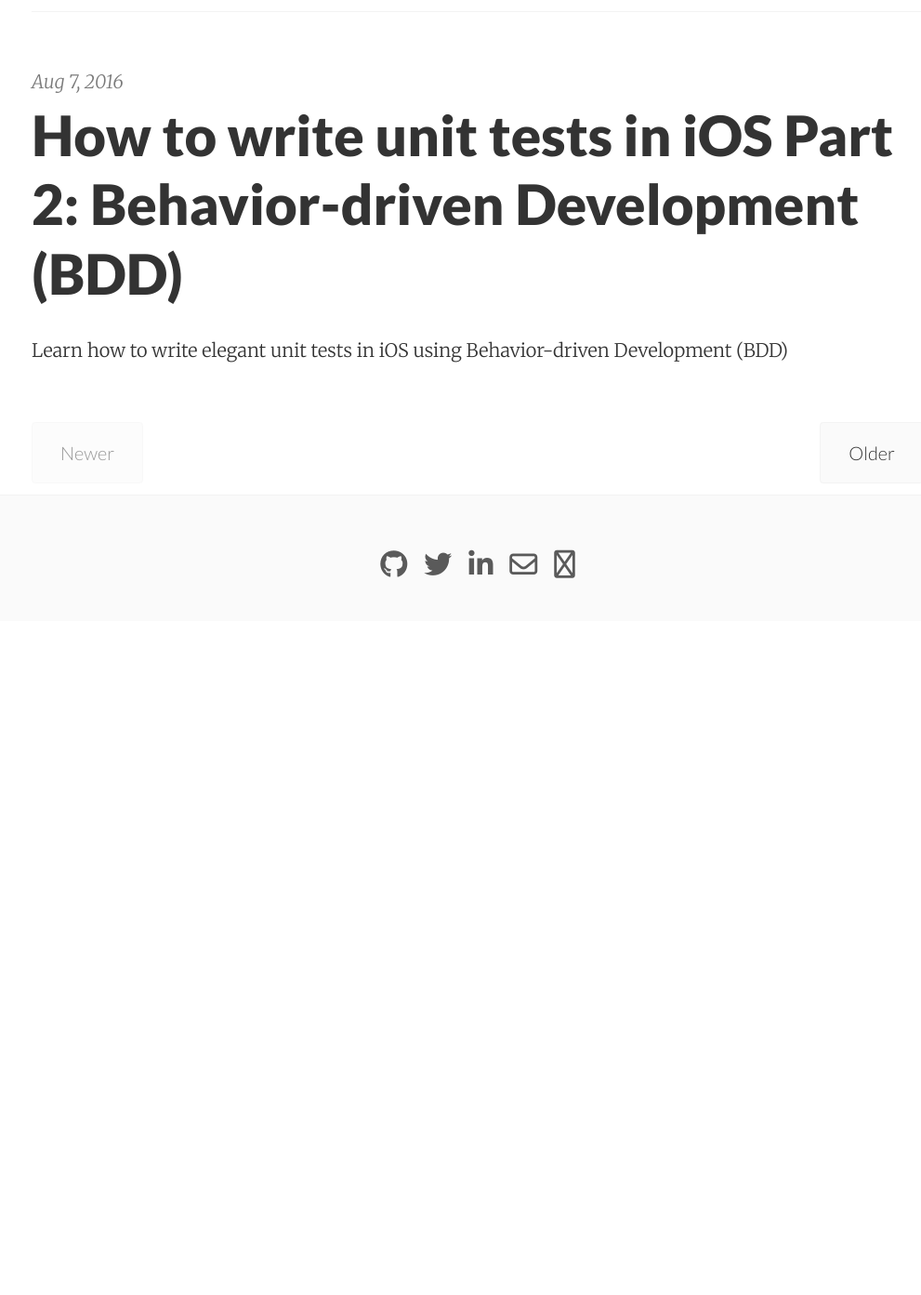
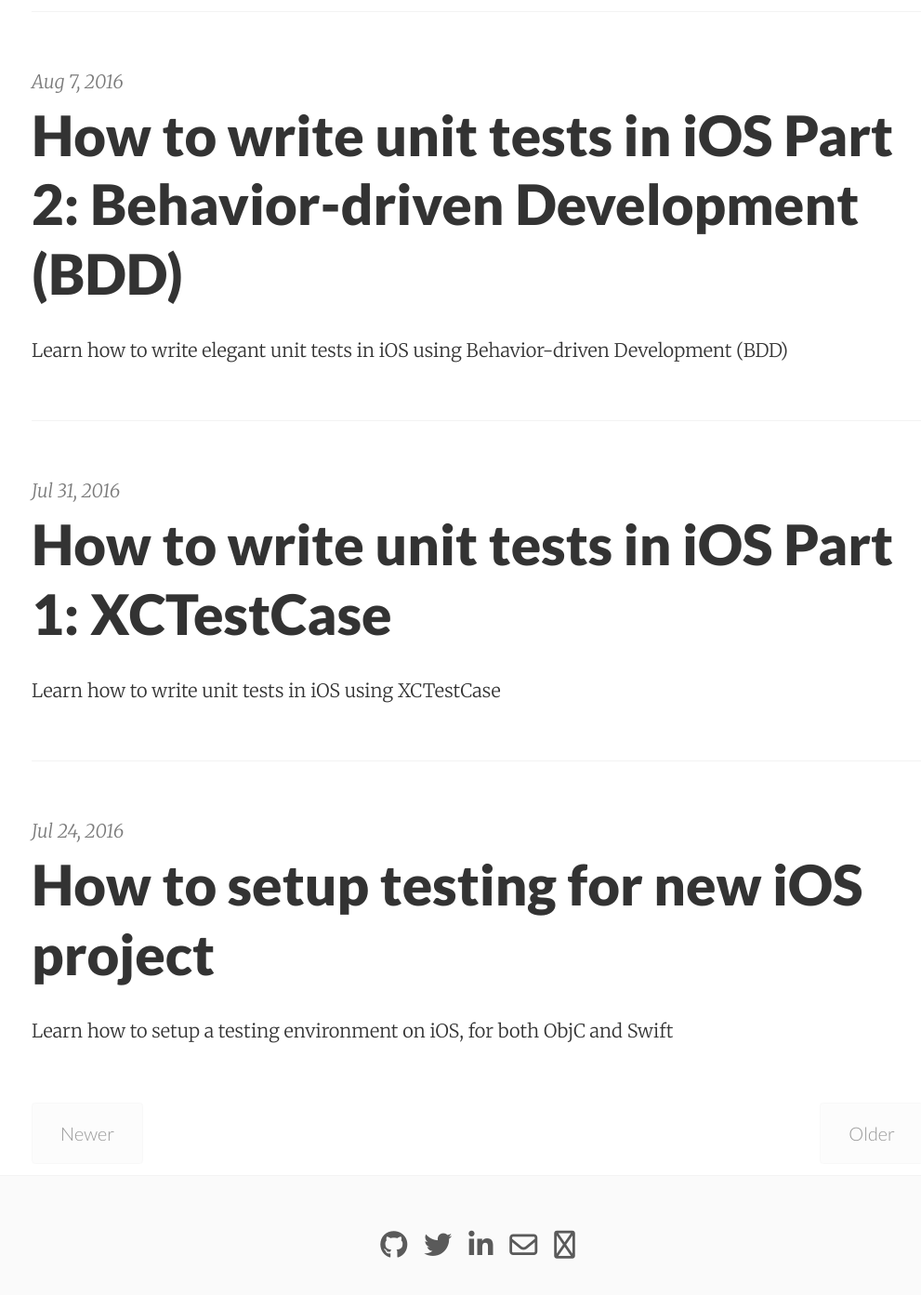
Before and after one commit to hoang-tran/hoang-tran.github.io, a Jekyll site: the page built from index.html, in a window 1280 px wide and 1400 px high, scrolled down 1220 px. Shown: the top 1393 px of the window at 93% size, without its empty margins (126-1117 px from the left). Built offline with Jekyll 4.4.1, drawn with Linux system fonts in a browser that asks for light colours; nearby versions of some CDN libraries; the list of posts is cut into pages by our own code; before the commit the page ends 1888 px from its top, so only the background shows below that.

Commit message:
show 20 posts per page

```diff
--- a/_config.yml
+++ b/_config.yml
@@ -113,7 +113,7 @@
 redcarpet:
   extensions: ['smart', 'tables', 'with_toc_data']
 permalink:    pretty
-paginate:     4
+paginate:     20
 sass:
   compressed: true
 gems:
```
